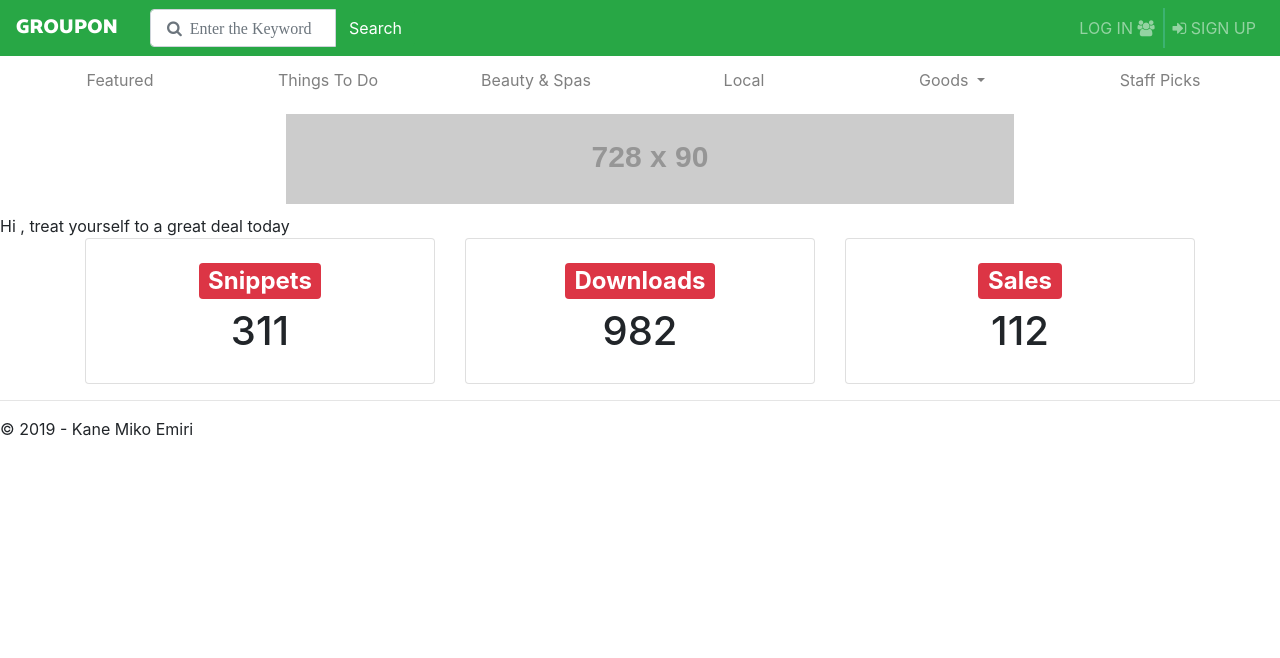
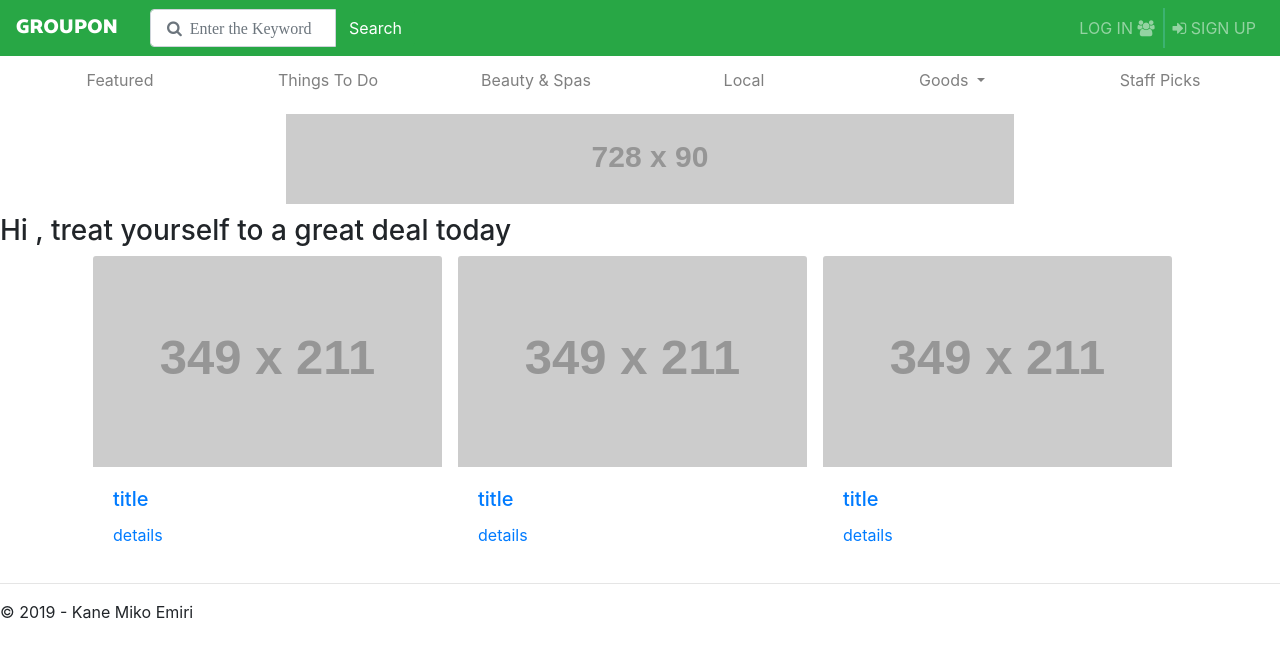
Before and after one commit to mogway3/assignment_ver1, a Flask app: page / in a window 1280 px wide. Shown: the top 658 px of the page. Run offline with Flask 2, Linux system fonts and the light colour scheme; grey boxes labelled with a size stand in for pictures from a placeholder-image service; some libraries are stand-ins or nearby versions.

Commit message:
add imgs

```diff
--- a/app/templates/index.html
+++ b/app/templates/index.html
@@ -11,27 +11,39 @@
 </head>
 {% block content %}
     <div class="container-fluid" style="text-align: center;margin: 10px"><img src="//placehold.it/728x90"></div>
-Hi , treat yourself to a great deal today
+    <h3>Hi , treat yourself to a great deal today</h3>
     <div class="container">
-    <div class="row">
-        <div class="col-md-4">
-            <div class="card card-body">
-                <h2 class="text-center"><span class="badge badge-danger">Snippets</span></h2>
-                <h1 class="text-center">311</h1>
+        <div class="card-group">
+            <a class="caard-link" href="#">
+                <div class="card border-0  mx-2">
+                    <img class="card-img-top" src="//placehold.it/349x211/">
+                    <div class="card-body">
+                        <h5 class="card-title">title</h5>
+                        <p class="card-text">details</p>
                     </div>
                 </div>
-        <div class="col-md-4">
-            <div class="card card-body">
-                <h2 class="text-center"><span class="badge badge-danger">Downloads</span></h2>
-                <h1 class="text-center">982</h1>
+            </a>
+            <a href="#">
+                <div class="card border-0  mx-2">
+                    <img class="card-img-top" src="//placehold.it/349x211/">
+                    <div class="card-body">
+                        <h5 class="card-title">title</h5>
+                        <p class="card-text">details</p>
                     </div>
                 </div>
-        <div class="col-md-4">
-            <div class="card card-body">
-                <h2 class="text-center"><span class="badge badge-danger">Sales</span></h2>
-                <h1 class="text-center">112</h1>
+            </a>
+            <a href="#">
+                <div class="card border-0  mx-2">
+                    <img class="card-img-top" src="//placehold.it/349x211/">
+                    <div class="card-body">
+                        <h5 class="card-title">title</h5>
+                        <p class="card-text">details</p>
                     </div>
                 </div>
-    </div><!--/row-->
-</div><!--container-->
+            </a>
+        </div>
+        <!--/row-->
+    </div>
+    <!--container-->
+    </div>
 {% endblock %}
--- a/app/templates/layout.html
+++ b/app/templates/layout.html
@@ -34,10 +34,10 @@
                     <a class="nav-link" href="{{ url_for('register') }}"><i class="fa fa-sign-in"></i> SIGN UP</a>
                 </li>
             {% else %}
-                <li class="nav-item"  style="border-right: 2px solid #3cb371 ">
+                <li class="nav-item" style="border-right: 2px solid #3cb371 ">
                     <a class="nav-link" href="{{ url_for('register') }}">Shopping Cart</a>
                 </li>
-                <li class="nav-item"  style="border-right: 2px solid #3cb371 ">
+                <li class="nav-item" style="border-right: 2px solid #3cb371 ">
                     <a class="nav-link" href="{{ url_for('home') }}">My Profile</a>
                 </li>
                 <li class="nav-item">
```
Also changed, not shown: app.db, app/static/img/promo/13657930516954343586.png (added), app/static/img/promo/37-1056x100.jpg (added), app/static/img/promo/c349x211q85.jpg (added). Lines whose indentation alone changed are shown as unchanged.
